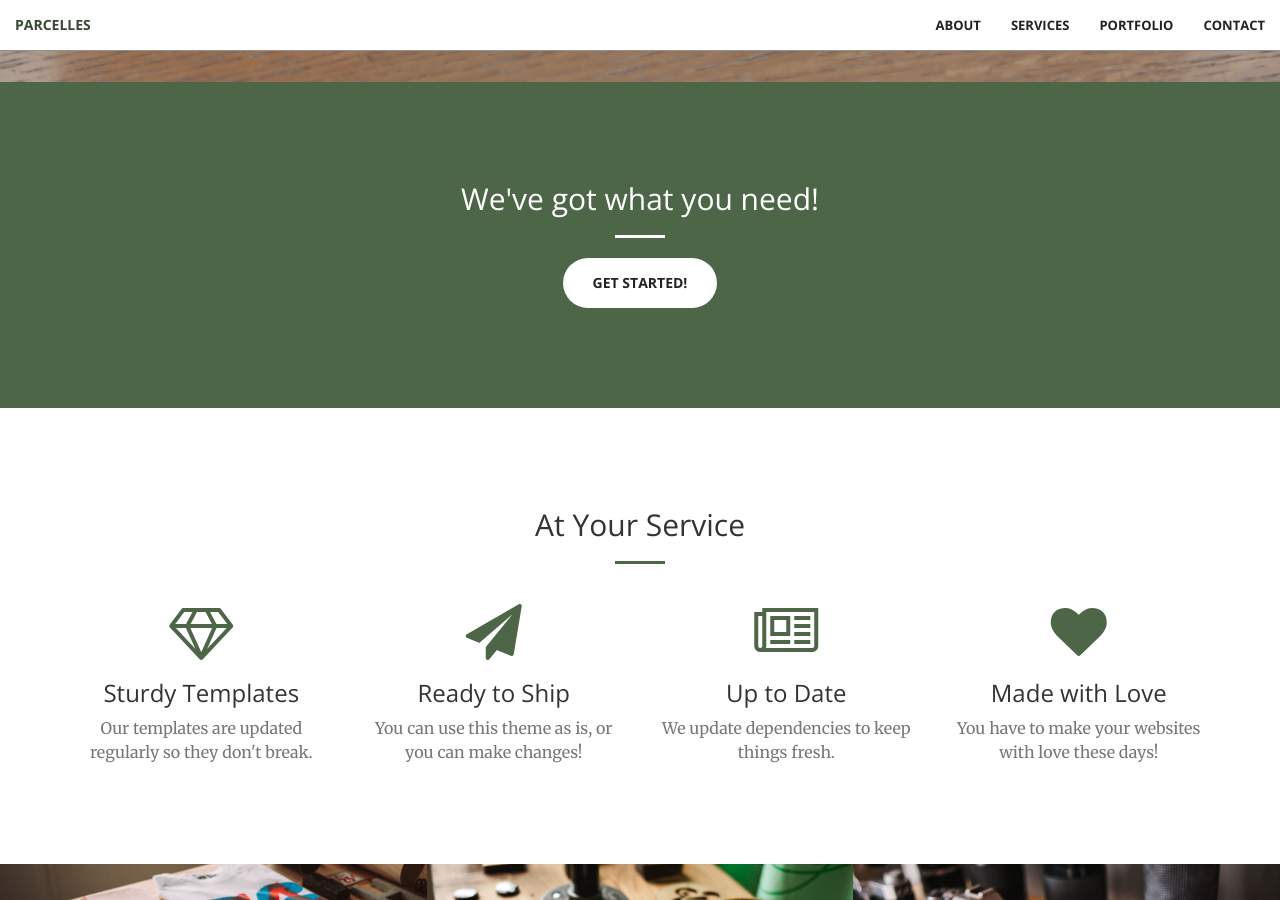
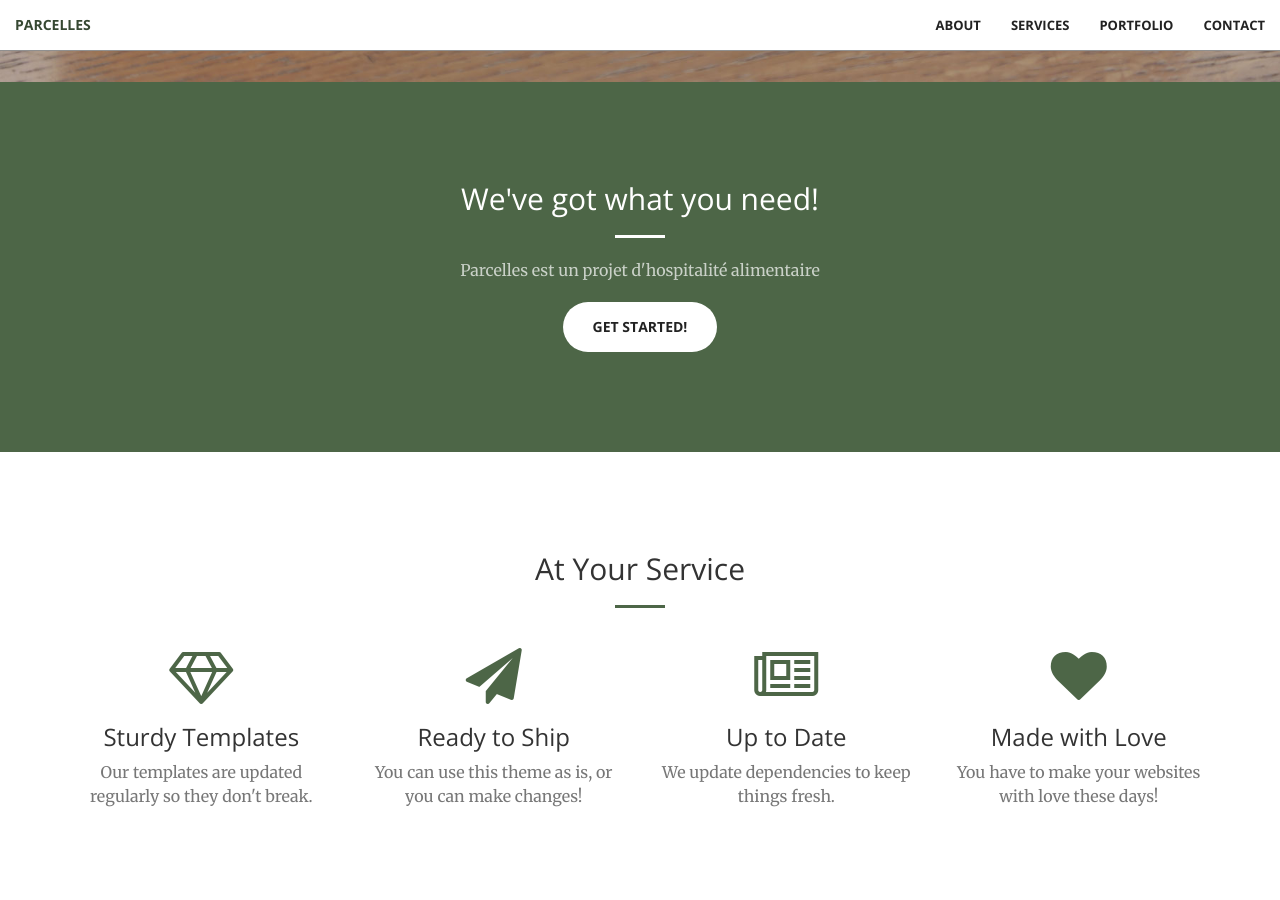
Before and after one commit to stackbit-projects/pleasant-europa-2d049, a Jekyll site: the page built from index.html, in a window 1280 px wide and 900 px high, scrolled down 818 px. Built offline with Jekyll 4.4.1, drawn with Linux system fonts in a browser that asks for light colours.

Commit message:
call-to-action.html: changed

```diff
--- a/_includes/call-to-action.html
+++ b/_includes/call-to-action.html
@@ -4,7 +4,7 @@
             <div class="col-lg-8 col-lg-offset-2 text-center">
                 <h2 class="section-heading">We've got what you need!</h2>
                 <hr class="light">
-                <p class="text-faded"></p>
+                <p class="text-faded">Parcelles est un projet d'hospitalité alimentaire</p>
                 <a href="#" class="btn btn-default btn-xl">Get Started!</a>
             </div>
         </div>
```
